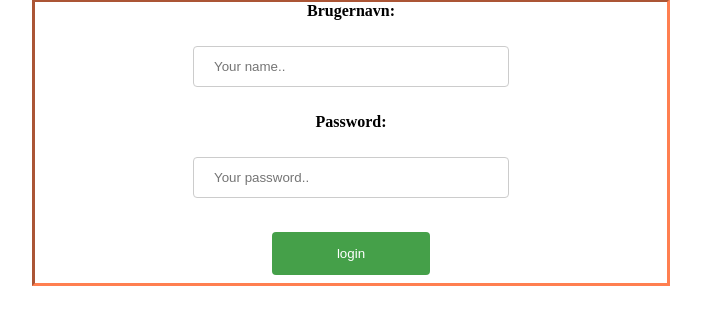
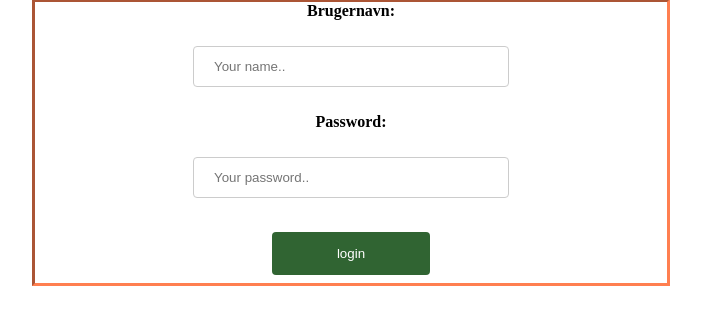
Before and after one commit to MikkelOerbergHansen/KEA-Python, a Flask app: page / in a window 1280 px wide, with the pointer over the restyled element. Shown: the part 117-449 px from the top of the page, without its empty margins (289-990 px from the left). Run offline with Flask 2, Linux system fonts and the light colour scheme.

Commit message:
Update my-form.html

```diff
--- a/Shop_example/Templates/my-form.html
+++ b/Shop_example/Templates/my-form.html
@@ -18,6 +18,8 @@ input[type=text], select {
   box-sizing: border-box;
 }
 
+
+
 input[type=password], select {
   width: 50%;
   padding: 12px 20px;
@@ -27,7 +29,6 @@ input[type=password], select {
   border-radius: 4px;
   box-sizing: border-box;
 }
-
 
 
 
@@ -43,7 +44,7 @@ input[type=submit] {
 }
 
 input[type=submit]:hover {
-  background-color: #45a049;
+  background-color: #306432;
 }
 
 
```
